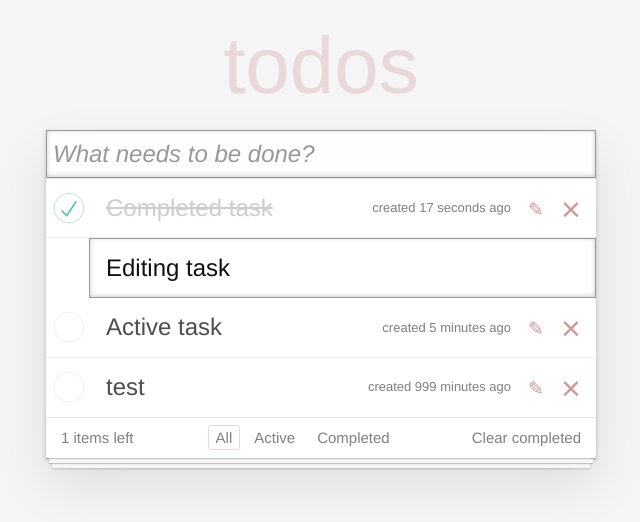
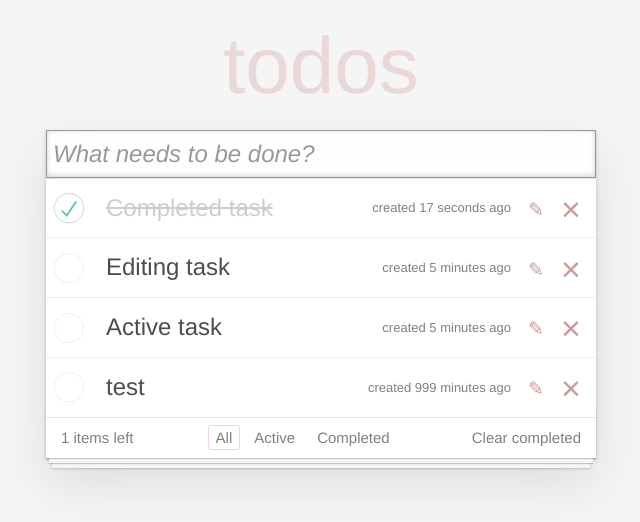
Before and after one commit to maksim-shin/todo-app-JS-react, a React (Vite) app: page / in a window 1280 px wide. Shown: the top 522 px of the page, without its empty margins (319-959 px from the left). Built offline with nearby package versions, Linux system fonts and the light colour scheme.

Commit message:
Fix task edit mode

```diff
--- a/src/App.jsx
+++ b/src/App.jsx
@@ -11,28 +11,24 @@ function App() {
       description: "Completed task",
       created: "created 17 seconds ago",
       status: "completed",
-      editing: false,
     },
     {
       id: 2,
       description: "Editing task",
       created: "created 5 minutes ago",
       status: "active",
-      editing: true,
     },
     {
       id: 3,
       description: "Active task",
       created: "created 5 minutes ago",
       status: "active",
-      editing: false,
     },
     {
       id: 4,
       description: "test",
       created: "created 999 minutes ago",
       status: "active",
-      editing: false,
     },
   ]);
 
@@ -46,9 +42,9 @@ function App() {
           };
         }
         return task;
-      }),
+      })
     );
-  }
+  };
 
   function deleteTask(id) {
     setTasks(
@@ -56,26 +52,9 @@ function App() {
         if (task.id !== id) {
           return task;
         }
-      }),
+      })
     );
-  }
-
-  function editingTask(id, isEditing) {
-    setTasks((tasks) =>
-      tasks.map((task) => {
-        if (task.id === id) {
-          return {
-            ...task,
-            editing: isEditing,
-          };
-        }
-        return {
-          ...task,
-          editing: false,
-        };
-      }),
-    );
-  }
+  };
 
   function updateTask(id, text) {
     setTasks((tasks) =>
@@ -89,11 +68,9 @@ function App() {
         return task;
       })
     );
-  }
+  };
 
-  function closeEditingTask(id) {
-    setTasks((tasks))
-  };
+  const [editingId, setEditingId] = useState(null);
 
   return (
     <section className="todoapp">
@@ -106,8 +83,9 @@ function App() {
           tasks={tasks}
           toggleTask={toggleTask}
           deleteTask={deleteTask}
-          editingTask={editingTask}
           updateTask={updateTask}
+          editingId={editingId}
+          setEditingId={setEditingId}
         />
         <Footer />
       </section>
--- a/src/components/Task/Task.jsx
+++ b/src/components/Task/Task.jsx
@@ -8,12 +8,22 @@ function Task({
   created,
   toggleTask,
   deleteTask,
-  editingTask,
-  editing,
   updateTask,
+  editingId,
+  setEditingId
 }) {
+
+  function updateText(event) {
+    const text = event.target.value;
+    updateTask(id, text)
+  };
+
+  function closeEditingMode (event) {
+    if (event.key === "Enter") {setEditingId(null)}
+  };
+
   return (
-   <li className={editing ? "editing" : status}>
+   <li className={editingId === id ? "editing" : status}>
       <div className="view">
         <input
           className="toggle"
@@ -30,31 +40,19 @@ function Task({
         </label>
         <button
           className="icon icon-edit"
-          onClick={() => {
-            editingTask(id, true);
-          }}
+          onClick={() => setEditingId(id)}
         ></button>
         <button
           className="icon icon-destroy"
-          onClick={() => {
-            deleteTask(id);
-          }}
+          onClick={() => {deleteTask(id)}}
         ></button>
       </div>
       <input
         type="text"
         className="edit"
         value={description}
-        onChange={(event) => {
-          const text = event.target.value;
-          updateTask(id, text)
-        }}
-        onKeyDown={(event) => {
-          if (event.key === "Enter") {
-            editingTask(id, false)
-          }
-        }
-      }
+        onChange={updateText}
+        onKeyDown={closeEditingMode}
       />
     </li>
   );
--- a/src/components/TaskList/TaskList.jsx
+++ b/src/components/TaskList/TaskList.jsx
@@ -1,7 +1,7 @@
 import "./TaskList.css"
 import Task from '../Task/Task'
 
-function TaskList({tasks, toggleTask, deleteTask, editingTask, updateTask}) {
+function TaskList({tasks, toggleTask, deleteTask, editingId, setEditingId, updateTask}) {
     return (
         <ul className="todo-list">
             {tasks.map ((task) => (<Task
@@ -12,9 +12,9 @@ function TaskList({tasks, toggleTask, deleteTask, editingTask, updateTask}) {
             created={task.created}
             toggleTask={toggleTask}
             deleteTask={deleteTask}
-            editingTask={editingTask}
-            editing={task.editing}
             updateTask={updateTask}
+            editingId={editingId}
+            setEditingId={setEditingId}
         />))}
 
         </ul>
```
